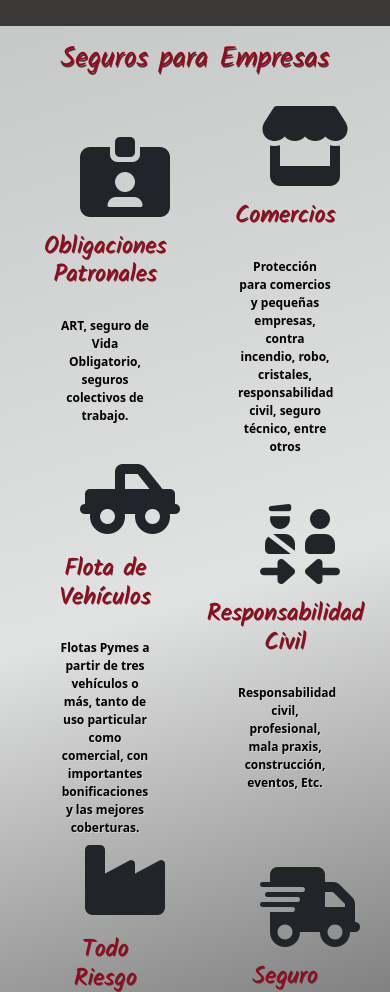
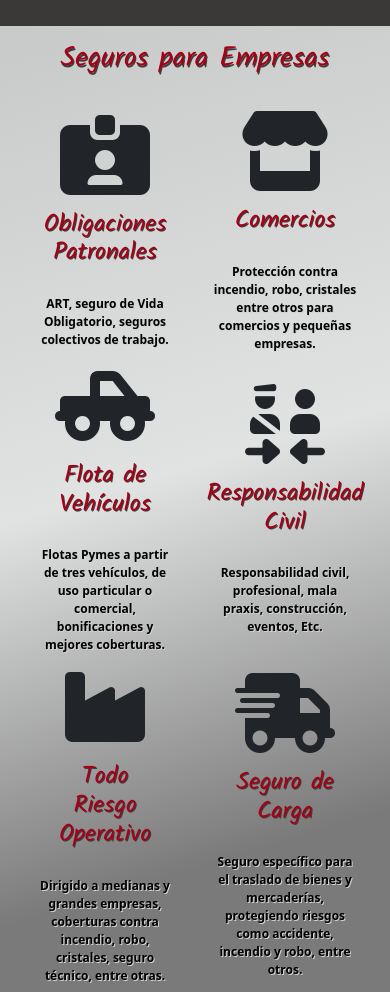
Before and after one commit to meme-castellanos/debat_seguros, a plain HTML site: page pages/empresas.html in a window 390 px wide. Shown: the part 101-1093 px from the top of the page. Drawn offline with nearby package versions, Linux system fonts and the light colour scheme.

Commit message:
Agrego media de 360px

```diff
--- a/css/style.css
+++ b/css/style.css
@@ -294,10 +294,22 @@ footer i {
   .grid-seguros {
     grid-template-columns: repeat(2, 1fr); }
     .grid-seguros .polizas {
-      width: 5rem; }
+      width: 5rem;
+      margin: 5px; }
       .grid-seguros .polizas .polizas-txt {
-        max-width: 100px;
+        width: 175px;
         margin: 0 auto;
         padding: 3px; }
-  i {
+  .formularios i {
     width: 50px; } }
+
+@media (max-width: 365px) {
+  .grid-seguros {
+    grid-template-columns: repeat(1, 1fr); }
+    .grid-seguros .polizas {
+      width: 5rem; }
+      .grid-seguros .polizas main h6 {
+        margin: 0.5rem; }
+      .grid-seguros .polizas .polizas-txt {
+        max-width: 250px;
+        padding: 3px; } }
--- /dev/null
+++ b/googleDocs-castellanos.txt
@@ -0,0 +1,4 @@
+
+Enlace al archivo google docs
+
+https://docs.google.com/document/d/14xowmYRzHVQQzaNUEyaPr-FhUWVroi2Q-h17IE2t36g/edit?usp=sharing
--- a/pages/empresas.html
+++ b/pages/empresas.html
@@ -64,16 +64,15 @@
                     <i class="fa-solid fa-store fa-5x hvr-float"></i>
                     <div>
                         <h6>Comercios</h6>
-                        <p class="polizas-txt">Protección para comercios y pequeñas empresas, contra incendio, robo,
-                            cristales, responsabilidad civil, seguro técnico, entre otros</p>
+                        <p class="polizas-txt">Protección contra incendio, robo, cristales entre otros para comercios y pequeñas empresas.</p>
                     </div>
                 </div>
                 <div class="polizas">
                     <i class="fa-solid fa-truck-pickup fa-5x hvr-float"></i>
                     <div>
                         <h6>Flota de Vehículos</h6>
-                        <p class="polizas-txt">Flotas Pymes a partir de tres vehículos o más, tanto de uso
-                            particular como comercial, con importantes bonificaciones y las mejores coberturas.</p>
+                        <p class="polizas-txt">Flotas Pymes a partir de tres vehículos, de uso
+                            particular o comercial, bonificaciones y mejores coberturas.</p>
                     </div>
                 </div>
                 <div class="polizas">
@@ -88,8 +87,8 @@
                     <i class="fa-solid fa-industry fa-5x hvr-float"></i>
                     <div>
                         <h6>Todo Riesgo Operativo</h6>
-                        <p class="polizas-txt">Producto dirigido a medianas y grandes empresas, ofrece coberturas
-                            contra incendio, robo, cristales, responsabilidad civil, seguro técnico, entre otras.
+                        <p class="polizas-txt">Dirigido a medianas y grandes empresas, coberturas
+                            contra incendio, robo, cristales, seguro técnico, entre otras.
                         </p>
                     </div>
                 </div>
--- a/scss/variables/_mediasqueries.scss
+++ b/scss/variables/_mediasqueries.scss
@@ -25,14 +25,31 @@
     grid-template-columns: repeat(2, 1fr);
     .polizas {
       width: 5rem;
+      margin: 5px;
       .polizas-txt {
-        max-width: 100px;
+        width: 175px;
         margin: 0 auto;
         padding: 3px;
       }
     }
   }
-  i {
+  .formularios i {
     width: 50px;
   }
 }
+
+@media (max-width: 365px) {
+  .grid-seguros {
+    grid-template-columns: repeat(1, 1fr);
+    .polizas {
+      width: 5rem;
+      main h6 {
+        margin: 0.5rem;
+      }
+      .polizas-txt {
+        max-width: 250px;
+        padding: 3px;
+      }
+    }
+  }
+}
```
Also changed, not shown: pages/particulares.html (+1 -2 lines).
